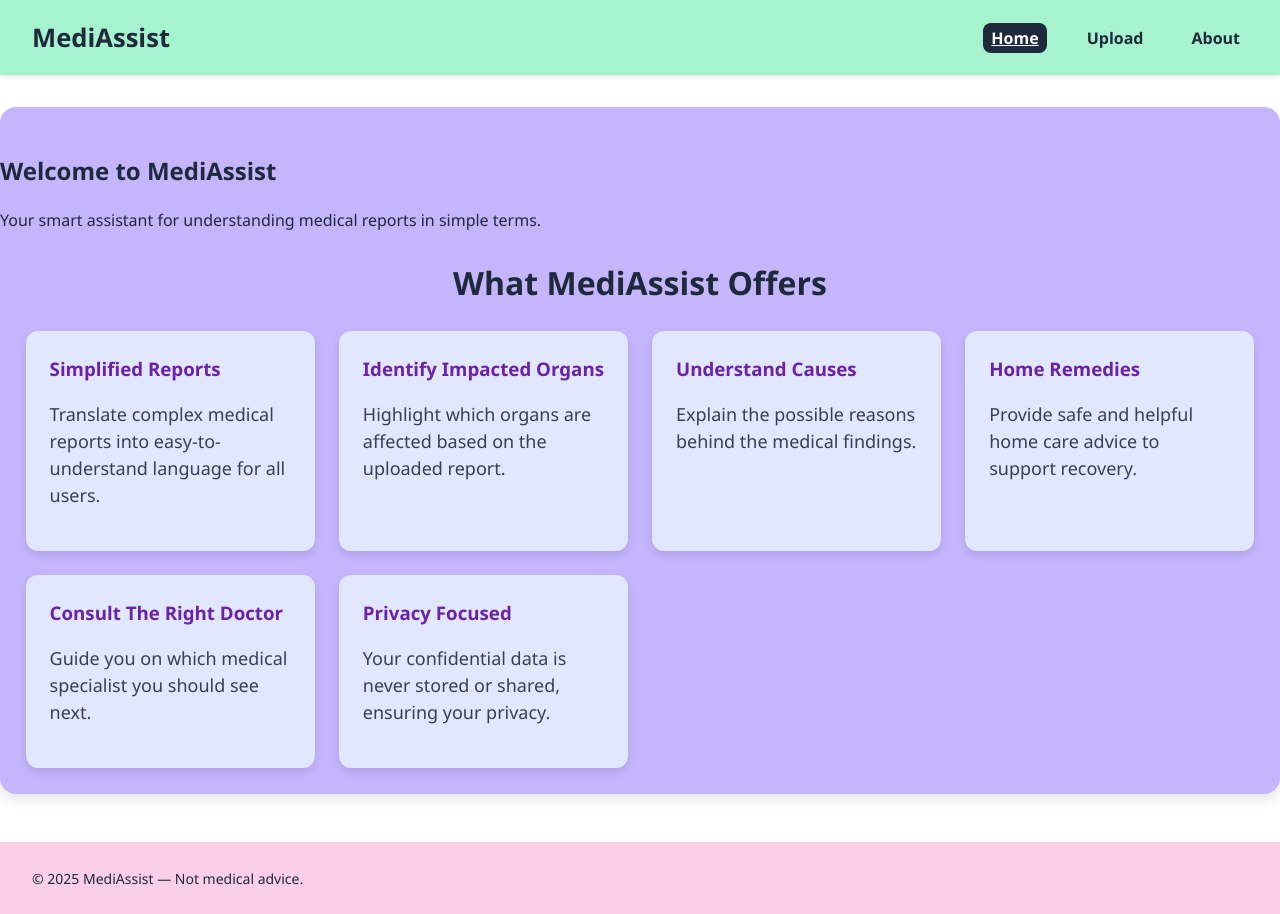
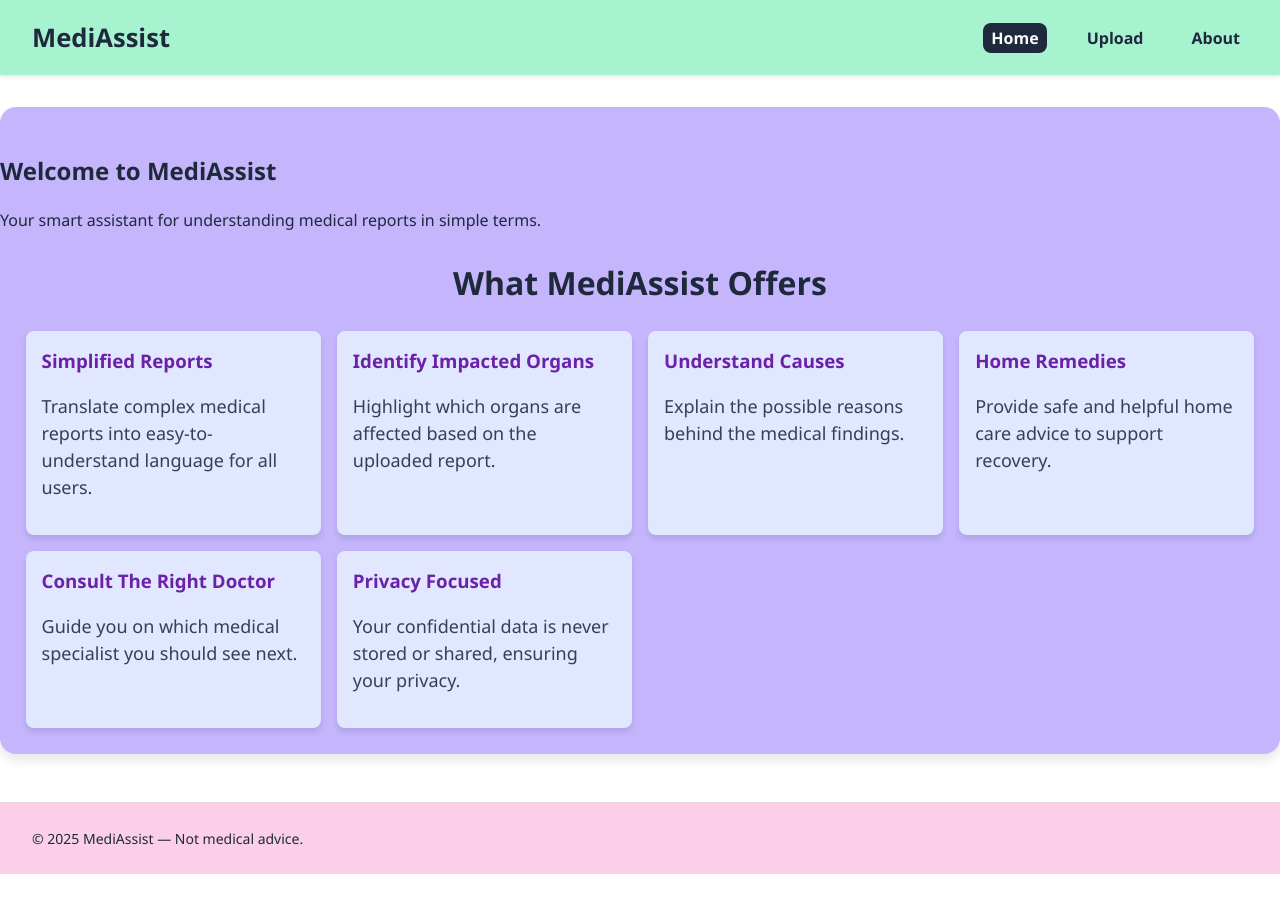
Before and after one commit to tiwarivarun28/medi-ai-frontend, a React (Create React App) app: page / in a window 1280 px wide. After the commit the page ends 874 px from the top, so only its background shows below. Built offline with nearby package versions, Linux system fonts and the light colour scheme.

Commit message:
css animation

```diff
--- a/src/components/FeatureBoxes.jsx
+++ b/src/components/FeatureBoxes.jsx
@@ -1,3 +1,5 @@
+import React from "react";
+
 export default function FeatureBoxes() {
   const features = [
     {
@@ -34,8 +36,12 @@ export default function FeatureBoxes() {
     <section className="features-section">
       <h2>What MediAssist Offers</h2>
       <div className="features-grid">
-        {features.map(({ title, description }) => (
-          <div key={title} className="feature-card">
+        {features.map(({ title, description }, index) => (
+          <div
+            key={title}
+            className="feature-card fade-slide-in"
+            style={{ animationDelay: `${index * 0.2}s` }}
+          >
             <h3>{title}</h3>
             <p>{description}</p>
           </div>
--- a/src/components/layout/Header.jsx
+++ b/src/components/layout/Header.jsx
@@ -3,7 +3,6 @@ import { NavLink } from "react-router-dom";
 export default function Header() {
   const activeStyle = {
     fontWeight: "bold",
-    textDecoration: "underline",
   };
 
   return (
--- a/src/index.css
+++ b/src/index.css
@@ -167,25 +167,35 @@ body,
   text-align: center;
 }
 
-.features-grid {
+/* .features-grid {
   display: grid;
   gap: 24px;
   grid-template-columns: repeat(auto-fit, minmax(250px, 1fr));
-}
+} */
 
-.feature-card {
+/* .feature-card {
   background: #e0e7ff;
   border-radius: 12px;
   padding: 24px;
   box-shadow: 0 4px 8px rgb(0 0 0 / 0.1);
   transition: transform 0.2s ease;
   cursor: default;
+} */
+
+.features-grid {
+  display: grid;
+  gap: 1rem;
+  grid-template-columns: repeat(auto-fit, minmax(250px, 1fr));
 }
 
-.feature-card:hover {
-  transform: translateY(-4px);
+.feature-card {
+  background: #e0e7ff;
+  border-radius: 8px;
+  padding: 1rem;
+  box-shadow: 0 4px 6px rgba(0, 0, 0, 0.1);
+  opacity: 0;
+  transform: translateY(20px);
 }
-
 .feature-card h3 {
   margin-top: 0;
   margin-bottom: 12px;
@@ -197,3 +207,27 @@ body,
   font-size: clamp(1rem, 1.5vw, 1.125rem);
   color: #334155;
 }
+.feature-card:hover {
+  box-shadow: 0 8px 15px rgba(0, 0, 0, 0.25);
+  transform: translateY(5px) scale(1.02);
+}
+
+/* Keyframes for fade-in and slide-up */
+@keyframes fadeSlideIn {
+  from {
+    opacity: 0;
+    transform: translateY(20px);
+  }
+  to {
+    opacity: 1;
+    transform: translateY(0);
+  }
+}
+
+/* Animation class applied to each card */
+.fade-slide-in {
+  animation-name: fadeSlideIn;
+  animation-duration: 0.5s;
+  animation-fill-mode: forwards; /* keep final state */
+  animation-timing-function: ease-out;
+}
--- a/src/pages/Home.jsx
+++ b/src/pages/Home.jsx
@@ -3,7 +3,7 @@ import FeatureBoxes from "../components/FeatureBoxes";
 export default function Home() {
   return (
     <div>
-      <section className="hero">
+      <section className="hero fade-slide-in" style={{ animationDelay: "0s" }}>
         <h1>Welcome to MediAssist</h1>
         <p>
           Your smart assistant for understanding medical reports in simple
```
